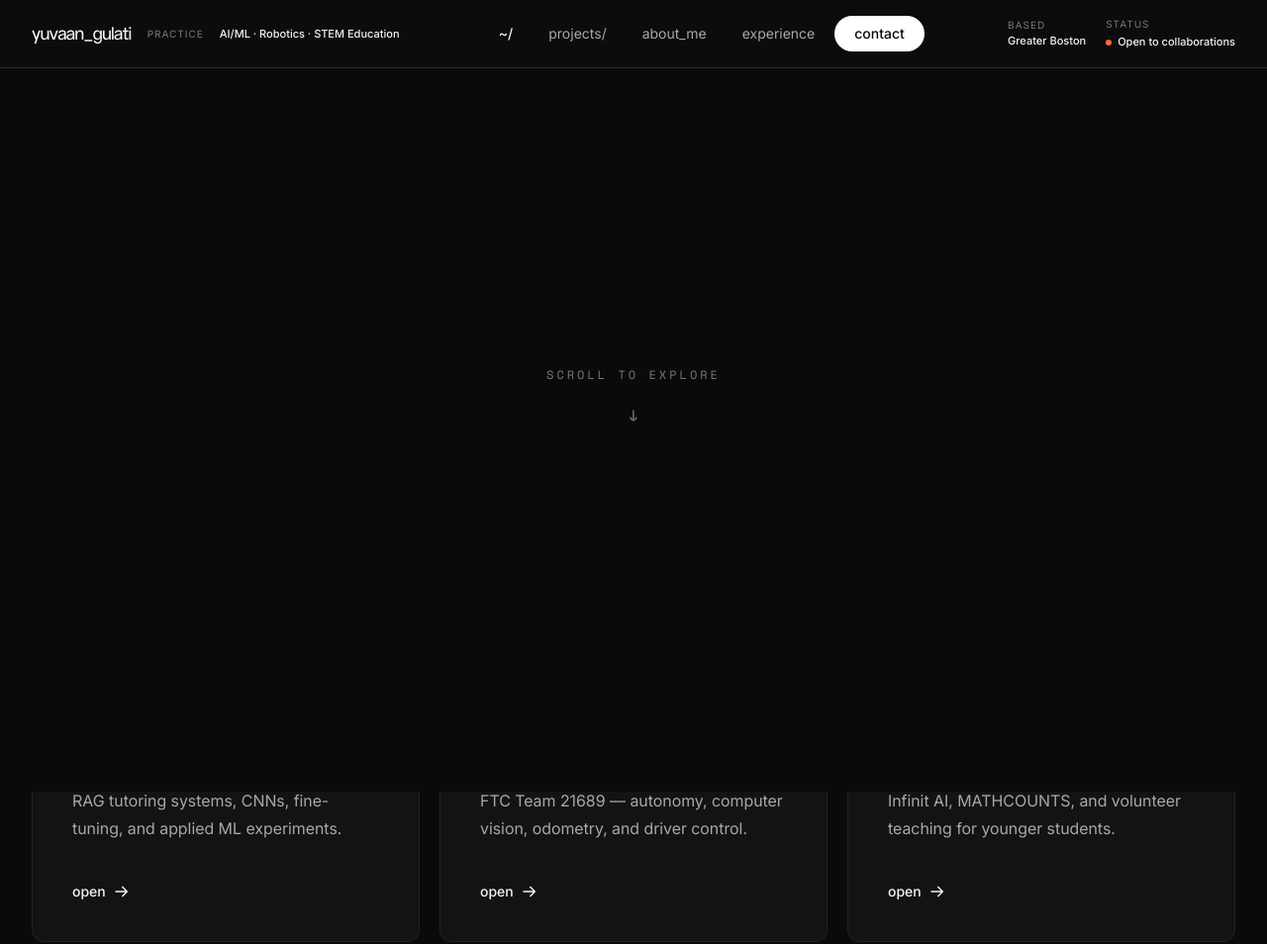
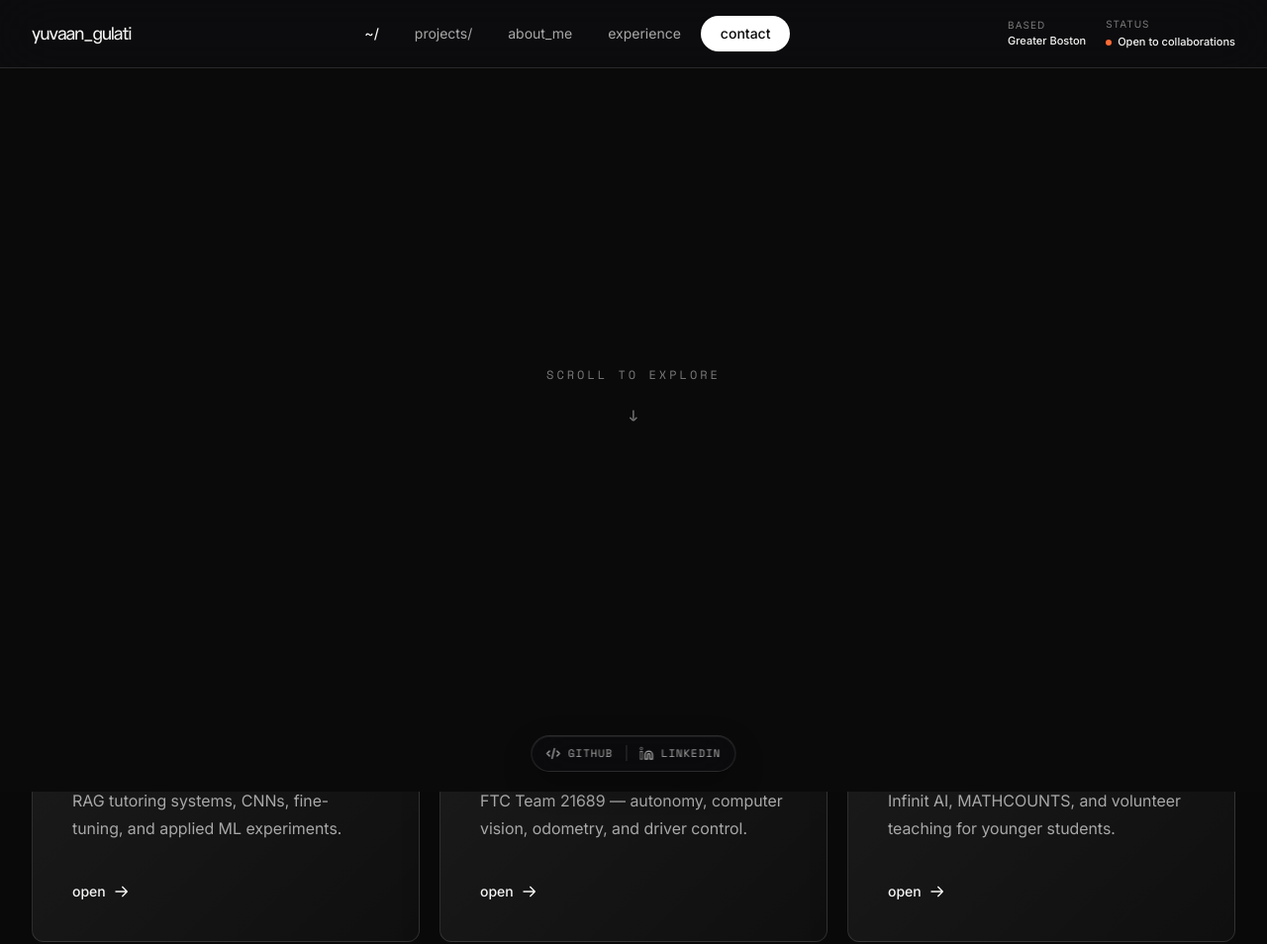
Before and after one commit to yuvaang13/personal-website, an Astro site: page / in a window 1280 px wide. Shown: the top 954 px of the page at 99% size. Built offline with nearby package versions, Linux system fonts and the light colour scheme; Astro itself is replaced by a stand-in of ours.

Commit message:
feat: add liquid glass accents

```diff
--- a/src/components/NavBar.astro
+++ b/src/components/NavBar.astro
@@ -9,7 +9,7 @@ const currentPath = Astro.url.pathname;
   <div class="mx-auto max-w-7xl px-5 sm:px-8">
     <div class="pointer-events-auto flex items-center justify-between gap-4 py-3 sm:py-4">
       {/* Brand */}
-      <div class="flex min-w-0 items-center gap-3 sm:gap-4">
+      <div class="flex min-w-0 items-center">
         <a
           href="/"
           class="focus-ring shrink-0 font-serif text-base tracking-tight text-mistral-text transition-opacity hover:opacity-70 sm:text-lg"
@@ -17,8 +17,6 @@ const currentPath = Astro.url.pathname;
         >
           yuvaan_gulati
         </a>
-        <p class="hidden text-[10px] uppercase tracking-widest text-mistral-textMuted md:block">Practice</p>
-        <p class="hidden text-[11px] font-medium text-mistral-text xl:block">AI/ML · Robotics · STEM Education</p>
       </div>
 
       {/* Primary navigation */}
--- a/src/layouts/PageShell.astro
+++ b/src/layouts/PageShell.astro
@@ -6,6 +6,7 @@ import NavBar from '@/components/NavBar.astro';
 import Footer from '@/components/Footer.astro';
 import CursorField from '@/components/CursorField.astro';
 import IntroGate from '@/components/IntroGate.astro';
+import { profile } from '@/data/profile';
 
 interface Props {
   title?: string;
@@ -81,9 +82,26 @@ const canonicalURL = new URL(Astro.url.pathname, Astro.site);
     </div>
 
     <!-- Main Content -->
-    <main id="main-content" class="relative z-10">
+    <main id="main-content" class="relative z-10 pb-24 sm:pb-28">
       <slot />
     </main>
+
+    <!-- Lightweight glass rail — kept off small screens to preserve reading space. -->
+    <nav class="bottom-glass-bar" aria-label="Social links">
+      <a href={profile.github} target="_blank" rel="noreferrer" class="focus-ring">
+        <svg width="15" height="15" fill="none" stroke="currentColor" viewBox="0 0 24 24" aria-hidden="true">
+          <path stroke-linecap="round" stroke-linejoin="round" stroke-width="2" d="M10 20l4-16m4 4l4 4-4 4M6 16l-4-4 4-4" />
+        </svg>
+        GitHub
+      </a>
+      <span aria-hidden="true"></span>
+      <a href={profile.linkedin} target="_blank" rel="noreferrer" class="focus-ring">
+        <svg width="15" height="15" fill="none" stroke="currentColor" viewBox="0 0 24 24" aria-hidden="true">
+          <path stroke-linecap="round" stroke-linejoin="round" stroke-width="2" d="M16 8a6 6 0 016 6v7h-4v-7a2 2 0 00-2-2 2 2 0 00-2 2v7h-4v-7a6 6 0 016-6z" /><rect width="4" height="12" x="2" y="9" /><circle cx="4" cy="4" r="2" />
+        </svg>
+        LinkedIn
+      </a>
+    </nav>
 
     <!-- Footer -->
     <Footer />
--- a/src/pages/index.astro
+++ b/src/pages/index.astro
@@ -56,7 +56,7 @@ const featuredAreas = [
             'Mentor — Bicentennial Elementary',
           ][index];
           return (
-            <div class="rounded-xl border border-mistral-border bg-mistral-bgElevated p-6" data-scroll-reveal data-direction="up" data-distance="20" data-delay={0.08 + index * 0.05}>
+            <div class="glass-surface rounded-xl p-6" data-scroll-reveal data-direction="up" data-distance="20" data-delay={0.08 + index * 0.05}>
               <div class="flex items-center gap-2 mb-2">
                 <span class="font-mono text-[10px] uppercase tracking-widest text-mistral-textMuted">0{index + 1}</span>
                 <span class="h-0.5 w-2 bg-mistral-text" aria-hidden="true" />
@@ -89,7 +89,7 @@ const featuredAreas = [
             data-direction="up"
             data-distance="30"
             data-delay={0.15 + index * 0.06}
-            class="focus-ring group flex min-h-[220px] flex-col justify-between gap-10 rounded-xl border border-mistral-border bg-mistral-bgElevated p-8 transition-colors duration-300 hover:border-mistral-text hover:bg-white/5 sm:p-10"
+            class="glass-surface focus-ring group flex min-h-[220px] flex-col justify-between gap-10 rounded-xl p-8 sm:p-10"
           >
             <div class="flex items-start gap-3">
               <span class="font-mono text-[11px] uppercase tracking-widest text-mistral-textMuted">0{index + 1}</span>
@@ -120,7 +120,7 @@ const featuredAreas = [
         <span class="font-mono text-[11px] uppercase tracking-widest text-mistral-textMuted">04</span>
         <span class="h-0.5 w-4 bg-mistral-text" aria-hidden="true" />
       </div>
-      <a href="/experience" class="focus-ring group grid grid-cols-1 gap-8 rounded-xl border border-mistral-border bg-mistral-bgElevated p-8 transition-colors duration-300 hover:border-mistral-text hover:bg-white/5 sm:p-10 lg:grid-cols-[1fr_1.4fr] lg:items-center">
+      <a href="/experience" class="glass-surface focus-ring group grid grid-cols-1 gap-8 rounded-xl p-8 sm:p-10 lg:grid-cols-[1fr_1.4fr] lg:items-center">
         <div>
           <p class="eyebrow">mentorship/</p>
           <h2 class="mt-4 heading-3">Coaching the next builders through FIRST LEGO League.</h2>
--- a/src/styles/global.css
+++ b/src/styles/global.css
@@ -230,6 +230,22 @@ pre::selection {
   backdrop-filter: blur(20px);
   -webkit-backdrop-filter: blur(20px);
   border: 1px solid rgba(255, 255, 255, 0.08);
+}
+
+/* Reusable liquid-glass surface for elevated content without obscuring the page. */
+.glass-surface {
+  background: linear-gradient(135deg, rgba(255, 255, 255, 0.075), rgba(255, 255, 255, 0.025));
+  border: 1px solid rgba(255, 255, 255, 0.12);
+  box-shadow: inset 0 1px 0 rgba(255, 255, 255, 0.08), 0 16px 40px rgba(0, 0, 0, 0.16);
+  backdrop-filter: blur(18px) saturate(120%);
+  -webkit-backdrop-filter: blur(18px) saturate(120%);
+  transition: border-color 250ms ease, background-color 250ms ease, transform 250ms ease;
+}
+
+a.glass-surface:hover {
+  border-color: rgba(255, 255, 255, 0.28);
+  background: linear-gradient(135deg, rgba(255, 255, 255, 0.11), rgba(255, 255, 255, 0.035));
+  transform: translateY(-2px);
 }
 
 /* Gradient border (dark) */
@@ -477,6 +493,54 @@ html.js [data-scroll-reveal] {
 /* Smooth scroll for anchor links */
 html:not([data-reduced-motion]) {
   scroll-behavior: smooth;
+}
+
+/* Faded liquid-glass social rail. */
+.bottom-glass-bar {
+  position: fixed;
+  left: 50%;
+  bottom: 1.25rem;
+  z-index: 60;
+  display: none;
+  align-items: center;
+  gap: 0.8rem;
+  padding: 0.6rem 0.9rem;
+  transform: translateX(-50%);
+  border: 1px solid rgba(255, 255, 255, 0.13);
+  border-radius: 999px;
+  background: rgba(13, 13, 16, 0.58);
+  box-shadow: inset 0 1px 0 rgba(255, 255, 255, 0.08), 0 12px 32px rgba(0, 0, 0, 0.24);
+  backdrop-filter: blur(20px) saturate(120%);
+  -webkit-backdrop-filter: blur(20px) saturate(120%);
+}
+
+.bottom-glass-bar a {
+  display: inline-flex;
+  align-items: center;
+  gap: 0.45rem;
+  color: var(--color-text-secondary);
+  font-family: var(--font-mono);
+  font-size: 0.68rem;
+  letter-spacing: 0.08em;
+  text-decoration: none;
+  text-transform: uppercase;
+  transition: color 180ms ease;
+}
+
+.bottom-glass-bar a:hover {
+  color: var(--color-text-primary);
+}
+
+.bottom-glass-bar > span {
+  width: 1px;
+  height: 1rem;
+  background: rgba(255, 255, 255, 0.16);
+}
+
+@media (min-width: 640px) {
+  .bottom-glass-bar {
+    display: flex;
+  }
 }
 
 /* Lenis inertial scroll helpers */
```
